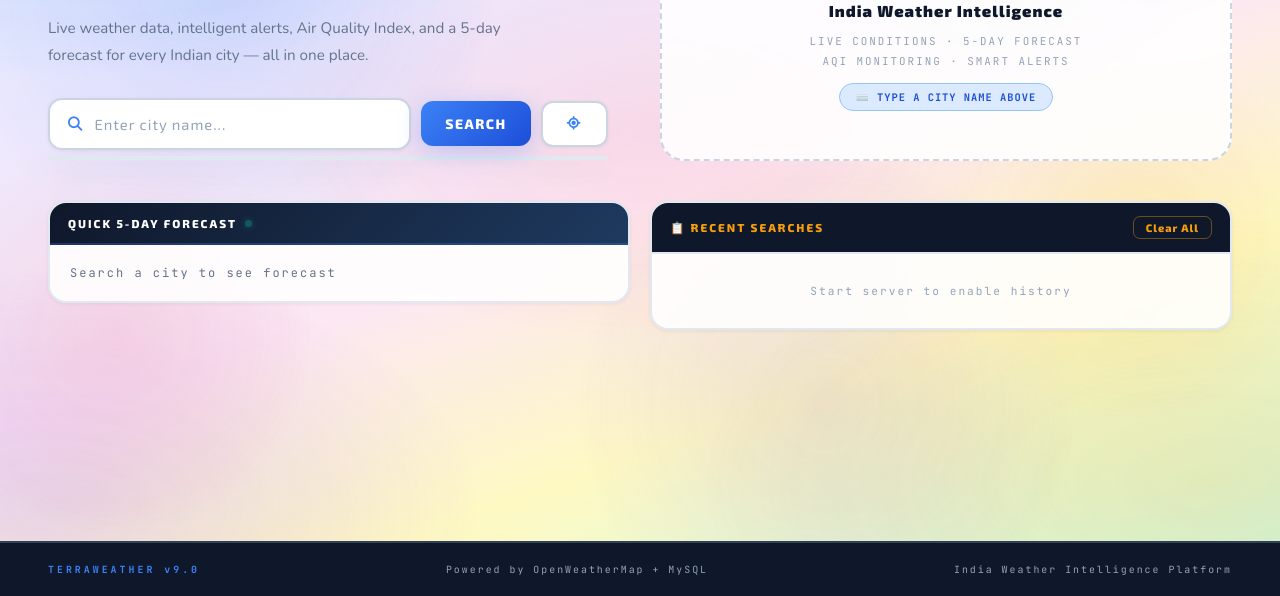
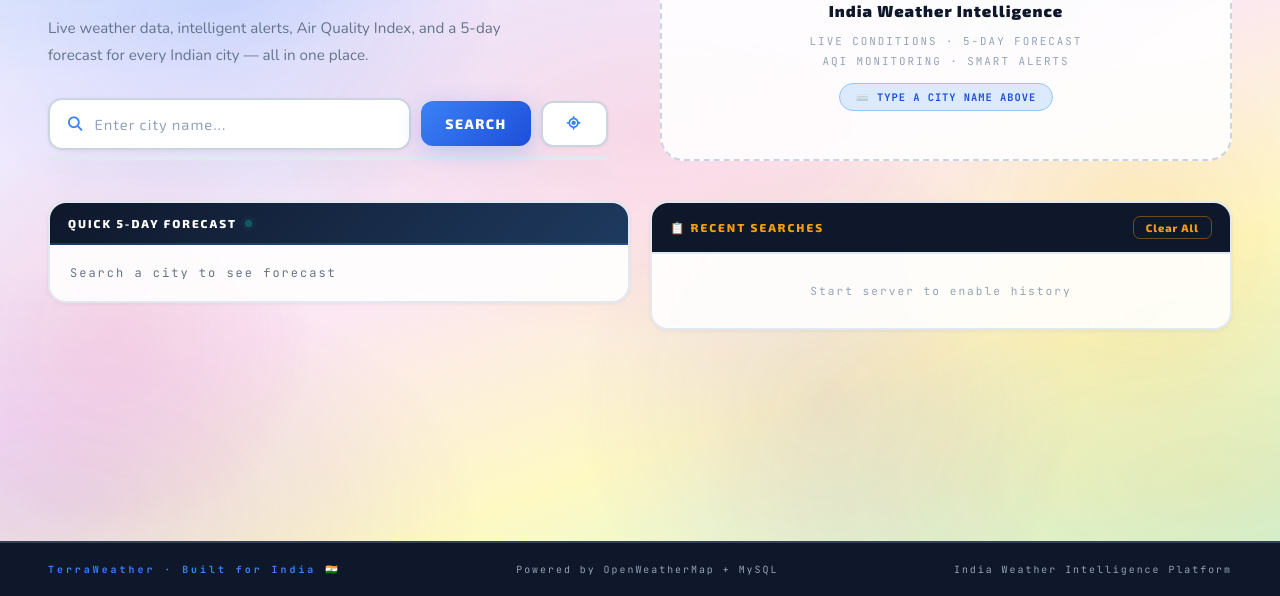
Before and after one commit to Mohitabcisok/TerraWeatherv2, a website: page nexus/public/index.html in a window 1280 px wide. Shown: the part 259-855 px from the top of the page. Drawn offline with nearby package versions, Linux system fonts and the light colour scheme; no server answers.

Commit message:
Update footer

```diff
--- a/nexus/public/index.html
+++ b/nexus/public/index.html
@@ -144,7 +144,7 @@
   </div>
 
   <footer class="footer">
-    <span class="footer-brand">TERRAWEATHER v9.0</span>
+    <span class="footer-brand">TerraWeather · Built for India 🇮🇳</span>
     <span>Powered by OpenWeatherMap + MySQL</span>
     <span>India Weather Intelligence Platform</span>
   </footer>
```
